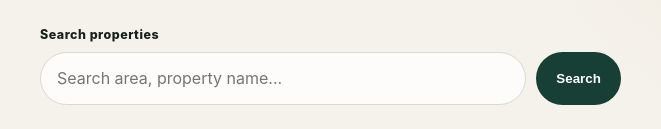
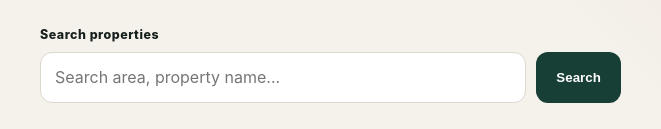
Before and after one commit to SQL-coffin/miss-loo-property-ann, a plain HTML site: page index.html in a window 1280 px wide. Shown: the part 669-798 px from the top of the page, 40-701 px from the left. Drawn offline with Linux system fonts and the light colour scheme.

Commit message:
Match homepage search styling to properties

```diff
--- a/style.css
+++ b/style.css
@@ -49,11 +49,11 @@
 
 /* ==================== HOMEPAGE PROPERTY SEARCH ====================
    【通常不需要修改】
-   控制首页房源搜索入口的外观。
+   控制首页房源搜索入口的外观，并与 Properties 搜索框保持一致。
    ================================================================ */
 .homepage-search{margin-top:28px;max-width:620px}
 .homepage-search label{display:block;font-size:.78rem;font-weight:800;letter-spacing:.04em;margin-bottom:7px}
 .homepage-search-row{display:flex;gap:10px}
-.homepage-search input{flex:1;min-width:0;padding:13px 16px;border:1px solid var(--line);border-radius:999px;background:rgba(255,255,255,.8);color:var(--ink);font:inherit}
-.homepage-search .button{border:0;cursor:pointer}
+.homepage-search input{flex:1;min-width:0;padding:12px 14px;border:1px solid var(--line);border-radius:12px;background:#fff;color:var(--ink);font:inherit}
+.homepage-search .button{border:0;cursor:pointer;min-height:47px;border-radius:12px}
 @media(max-width:560px){.homepage-search-row{flex-direction:column}.homepage-search .button{width:100%}}
```
